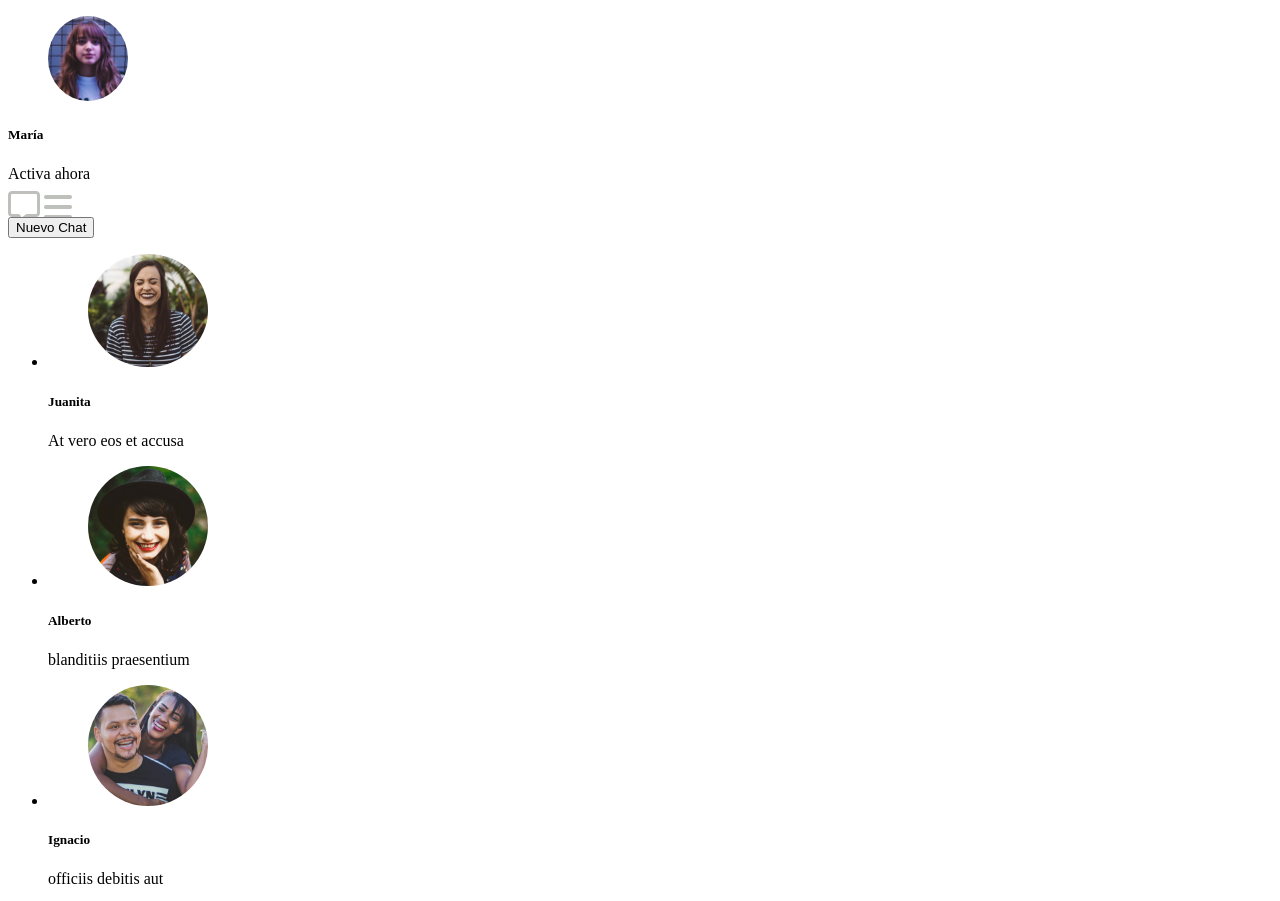
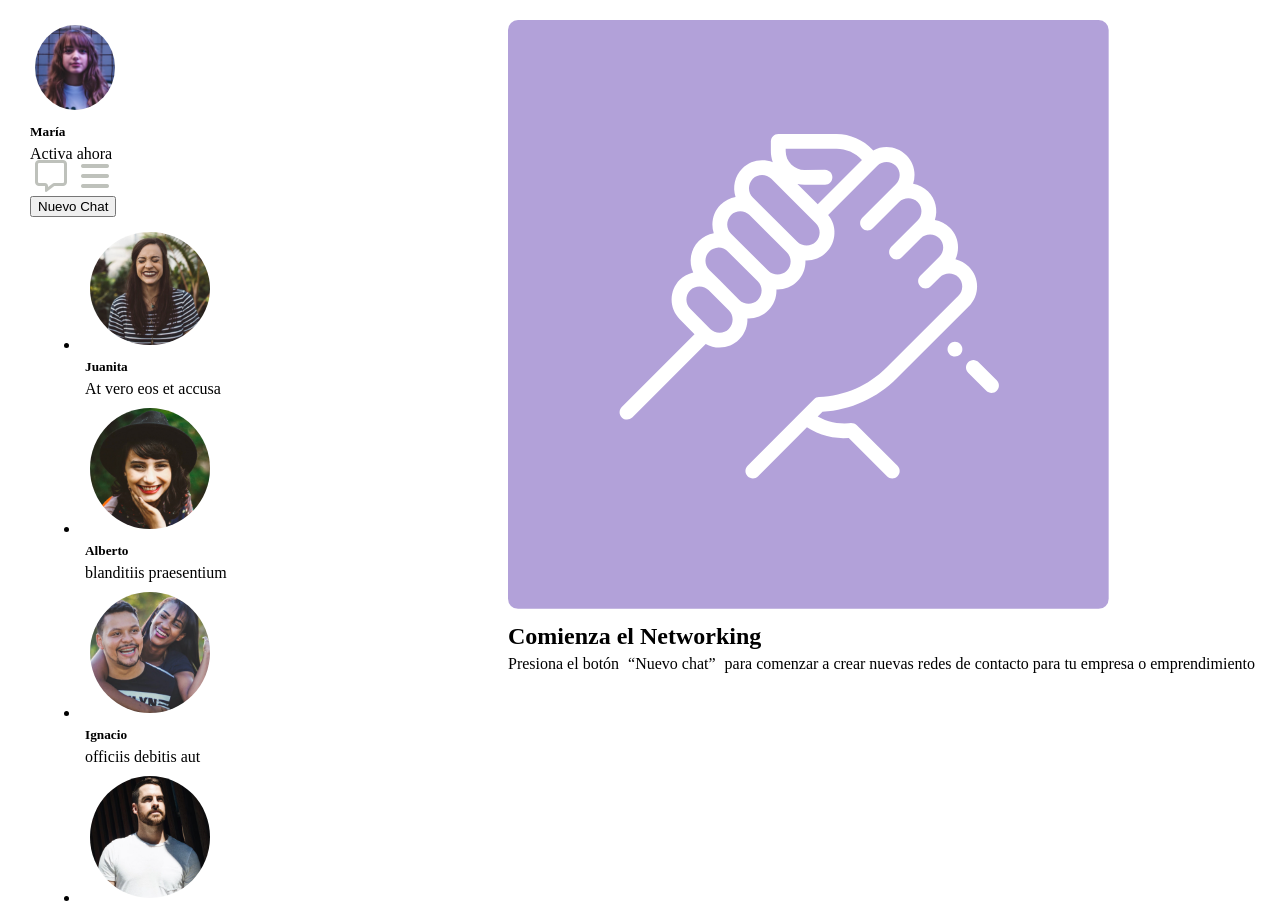
Before and after one commit to Danipazelizondo/Mod2_des1_DE, a plain HTML site: page index.html in a window 1280 px wide. Shown: the top 901 px of the page. Drawn offline with Linux system fonts and the light colour scheme.

Commit message:
add section contact and principal

```diff
--- a/assets/css/style.css
+++ b/assets/css/style.css
@@ -1,21 +1,29 @@
-.header {
-    background-color: #FFF;
+*{
+    margin: 5px;
+    box-sizing: border-box;
+}
+
+.main {
+    display: flex;
+    justify-content: space-between;
 }
 
 .foto-usuario {
     max-width: 80px;
 }
 
-.foto-usuario img{
+.foto-usuario img {
     max-width: 100%;
     border-radius: 50%
+
 }
 
 .foto-contacto{
     max-width: 120px;
 }
 
-.foto-contacto img{
+.foto-contacto img {
     max-width: 100%;
     border-radius: 50%
+
 }
--- a/index.html
+++ b/index.html
@@ -10,7 +10,17 @@
 </head>
 
 <body>
-    <header class="header">
+    <header>
+
+    </header>
+
+<!-- minuto 36:21 de ayudantía, dar estilo al header -->
+
+    <main class="main">
+<!-- SECCIÓN CONTACTOS -->
+        <section class="seccion-contactos">
+<!-- sección usuario -->
+            <section class="usuario">
                 <figure class="foto-usuario">
                     <img src="./assets/img/maria.jpg" alt="Foto usuario Maria">
                 </figure>
@@ -20,15 +30,12 @@
                     <i class="fa-regular fa-message fa-2xl" style="color: #bec1bb;"></i>
                     <i class="fa-solid fa-bars fa-2xl" style="color: #bec1bb;"></i>
                 </div>
-    </header>
-
-<!-- minuto 36:21 de ayudantía, dar estilo al header -->
-
-    <main>
+            </section>
+<!-- sección botón nuevo mensaje -->
             <section>
                 <button>Nuevo Chat</button>
             </section>
-
+<!-- sección contactos -->
             <section>
                 <aside class="sidebar">
                     <ul>
@@ -91,8 +98,9 @@
                     </ul>
                 </aside>
             </section>
-
-        <section>
+        </section>
+<!-- SECCIÓN PRINCIPAL -->
+        <section class="seccion-principal">
             <img src="./assets/img/hand.png" alt="Logo sitio web">
             <h1>Comienza el Networking</h1>
             <p>Presiona el botón <span>“Nuevo chat”</span> para comenzar a crear nuevas redes de contacto para tu empresa o emprendimiento</p>
```
Lines whose indentation alone changed are shown as unchanged.
